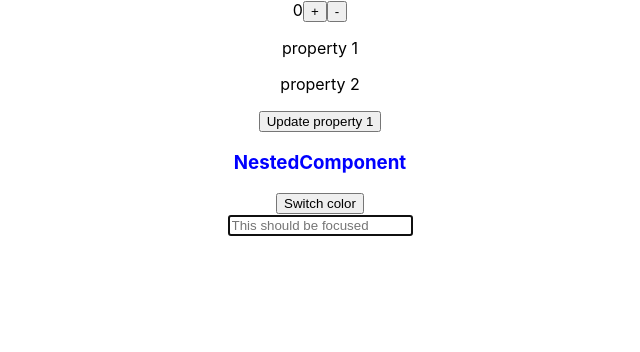
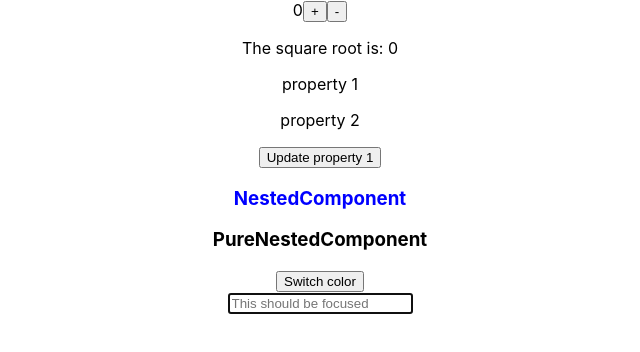
Before and after one commit to philipfabianek/react-hooks-tutorial, a React (Create React App) app: page / in a window 1280 px wide. Shown: the top 352 px of the page, without its empty margins (320-960 px from the left). Built offline with nearby package versions, Linux system fonts and the light colour scheme.

Commit message:
Episode 9

```diff
--- a/src/App.js
+++ b/src/App.js
@@ -1,4 +1,12 @@
-import React, { useState, useEffect, useContext, useReducer, useRef } from 'react';
+import React, {
+  useState,
+  useEffect,
+  useContext,
+  useReducer,
+  useRef,
+  useMemo,
+  useCallback,
+} from 'react';
 import './App.css';
 
 const ColorContext = React.createContext();
@@ -57,6 +65,15 @@ function App() {
     inputElementReference.current.focus();
   }, []);
 
+  const counterSquareRoot = useMemo(() => {
+    console.log("calculate square root");
+    return Math.sqrt(counterState.counterValue);
+  }, [counterState.counterValue]);
+
+  const logCounterValue = useCallback(() => {
+    console.log("logcountervalue", counterState.counterValue);
+  }, [counterState.counterValue]);
+
   useEffect(() => {
     console.log("useEffect");
     console.log("State value has changed to", stateValue);
@@ -101,6 +118,10 @@ function App() {
           -
         </button>
 
+        <p>
+          The square root is: {counterSquareRoot}
+        </p>
+
         <p>{objectState.property1}</p>
         <p>{objectState.property2}</p>
 
@@ -116,6 +137,10 @@ function App() {
         </button>
 
         <NestedComponent />
+
+        <PureNestedComponent
+          logCounterValue={logCounterValue}
+        />
 
         <button onClick={() => {
           if (colorState.color === "blue") {
@@ -147,4 +172,16 @@ function NestedComponent() {
   )
 }
 
+class PureNestedComponent extends React.PureComponent {
+  render() {
+    this.props.logCounterValue();
+
+    return (
+      <h3>
+        PureNestedComponent
+      </h3>
+    )
+  }
+}
+
 export default App;
```
Lines whose indentation alone changed are shown as unchanged.
